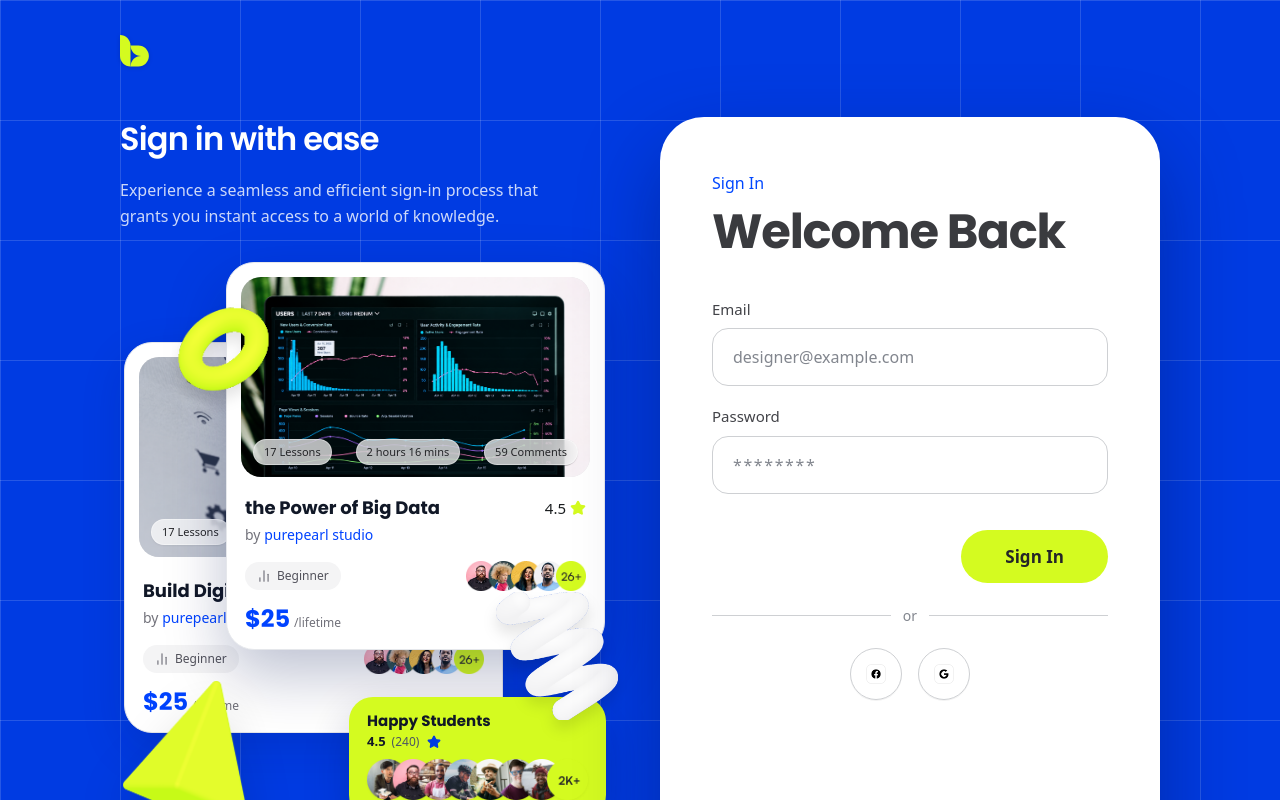
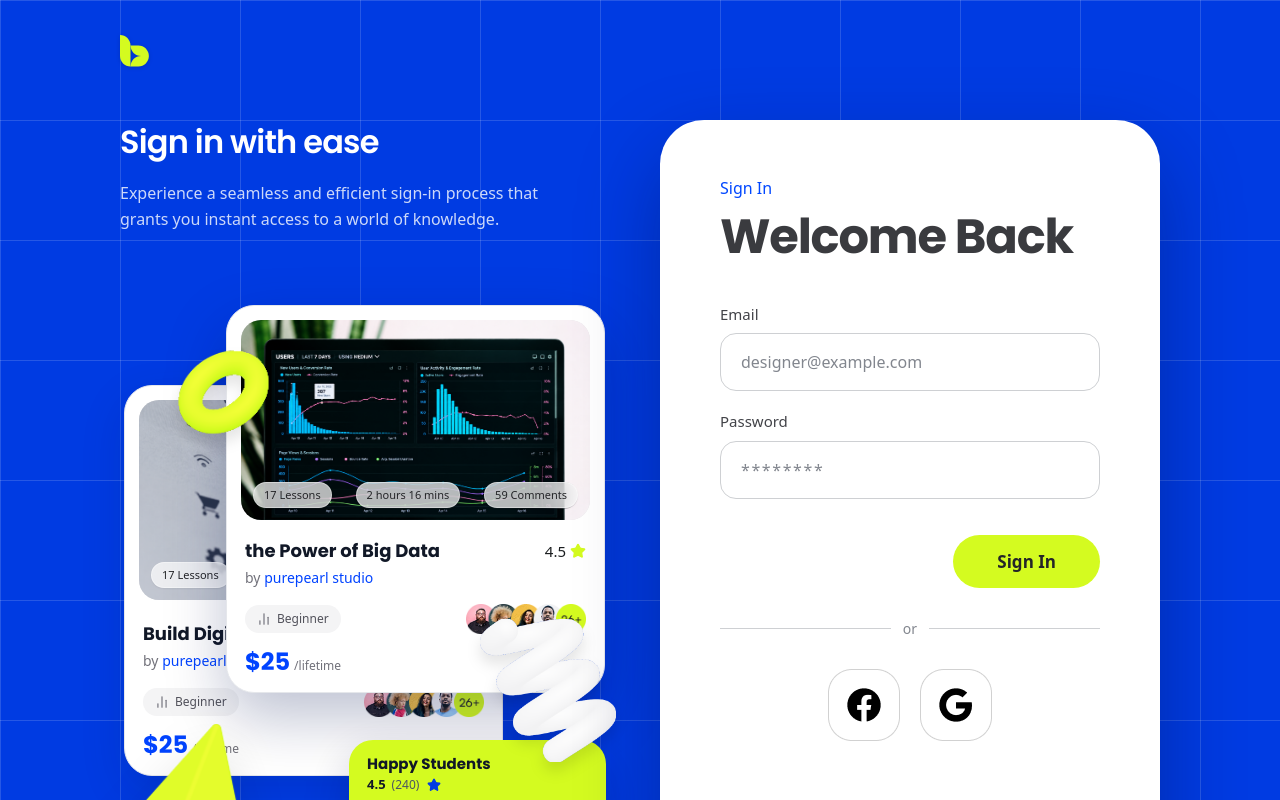
Before and after one commit to Pijus-Saha/bytespace-doin_tech, a Next.js app: page /login in a window 1280 px wide. Shown: the top 800 px of the page. Built offline with nearby package versions, Linux system fonts and the light colour scheme; a web font is replaced by a local one.

Commit message:
Minor fixes on register and login pages

```diff
--- a/src/app/login/page.tsx
+++ b/src/app/login/page.tsx
@@ -45,7 +45,7 @@ export default function LoginPage() {
       />
 
       {/* Main 1440px Container Frame */}
-      <div className="relative z-10 w-full max-w-[1440px] min-h-screen mx-auto px-6 sm:px-12 lg:px-[120px] pt-[35px] pb-10 flex flex-col justify-between">
+      <div className="relative z-10 w-full max-w-[1440px] min-h-screen mx-auto px-6 sm:px-12 lg:px-[120px] pt-[35px] pb-10 lg:pb-[122px] flex flex-col">
 
         {/* Top Header: ByteSpace Brand Logo */}
         <header className="w-full flex items-center">
@@ -66,7 +66,7 @@ export default function LoginPage() {
         </header>
 
         {/* Main Content Area: Split 2-Column Grid */}
-        <main className="w-full grid grid-cols-1 lg:grid-cols-12 gap-8 lg:gap-10 items-start my-auto pt-6 lg:pt-[50px] pb-6">
+        <main className="w-full grid grid-cols-1 lg:grid-cols-12 gap-8 lg:gap-10 items-start mt-6 lg:mt-[53px]">
 
           {/* Left Column: Heading, Subtitle & Course Cluster */}
           <div className="lg:col-span-6 flex flex-col items-start">
@@ -82,14 +82,14 @@ export default function LoginPage() {
             </p>
 
             {/* 3D Composite Graphic Stack Composed of Real Elements */}
-            <div className="mt-6 sm:mt-8 relative -ml-[24px]">
+            <div className="mt-6 sm:mt-8 lg:mt-[72px] relative -ml-[24px]">
               <RegisterCourseCluster />
             </div>
           </div>
 
           {/* Right Column: Login Card */}
           <div className="lg:col-span-6 flex justify-center lg:justify-end">
-            <div className="w-full max-w-[575px] bg-white rounded-[36px] sm:rounded-[40px] lg:rounded-[44px] px-8 sm:px-12 lg:px-[52px] pt-10 sm:pt-12 lg:pt-[54px] pb-10 sm:pb-12 shadow-[0_35px_80px_rgba(0,18,80,0.38)] relative flex flex-col justify-between min-h-[580px] sm:min-h-[680px] lg:min-h-[760px]">
+            <div className="w-full max-w-[576px] lg:w-[576px] lg:h-[782px] bg-white rounded-[36px] sm:rounded-[40px] lg:rounded-[44px] px-8 sm:px-12 lg:px-[60px] pt-10 sm:pt-12 lg:pt-[56px] pb-10 sm:pb-12 lg:pb-[56px] shadow-[0_35px_80px_rgba(0,18,80,0.38)] relative flex flex-col justify-between">
 
               {isSubmitted ? (
                 /* Success State */
@@ -191,39 +191,41 @@ export default function LoginPage() {
                   </form>
 
                   {/* Or divider */}
-                  <div className="relative my-7 sm:my-8 flex items-center justify-center">
+                  <div className="relative my-8 sm:my-10 flex items-center justify-center">
                     <div className="border-t border-neutral-200 w-full" />
                     <span className="bg-white px-3 text-xs sm:text-sm text-neutral-400 absolute">
                       or
                     </span>
                   </div>
 
-                  {/* Social Buttons */}
-                  <div className="flex items-center justify-center gap-4">
+                  {/* Social Buttons: 72x72 Squircle Figma assets */}
+                  <div className="flex items-center justify-center gap-5">
                     <button
                       type="button"
                       aria-label="Continue with Facebook"
-                      className="w-13 h-13 rounded-full border border-neutral-200 flex items-center justify-center hover:bg-neutral-50 hover:border-neutral-300 transition-all hover:scale-105 active:scale-95 shadow-2xs"
+                      className="w-[72px] h-[72px] relative transition-transform duration-200 hover:scale-105 active:scale-95 cursor-pointer focus:outline-none"
                     >
                       <Image
                         src="/assets/brand/icon-social-facebook.png"
                         alt="Facebook"
-                        width={24}
-                        height={24}
-                        className="w-5 h-5 object-contain"
+                        width={72}
+                        height={72}
+                        priority
+                        className="w-full h-full object-contain"
                       />
                     </button>
                     <button
                       type="button"
                       aria-label="Continue with Google"
-                      className="w-13 h-13 rounded-full border border-neutral-200 flex items-center justify-center hover:bg-neutral-50 hover:border-neutral-300 transition-all hover:scale-105 active:scale-95 shadow-2xs"
+                      className="w-[72px] h-[72px] relative transition-transform duration-200 hover:scale-105 active:scale-95 cursor-pointer focus:outline-none"
                     >
                       <Image
                         src="/assets/brand/icon-social-google.png"
                         alt="Google"
-                        width={24}
-                        height={24}
-                        className="w-5 h-5 object-contain"
+                        width={72}
+                        height={72}
+                        priority
+                        className="w-full h-full object-contain"
                       />
                     </button>
                   </div>
@@ -231,7 +233,7 @@ export default function LoginPage() {
               )}
 
               {/* Card Footer: New user? Create an account */}
-              <div className="mt-8 sm:mt-10 text-center text-sm sm:text-[15px] text-neutral-700">
+              <div className="mt-8 text-center text-sm sm:text-[15px] text-neutral-600">
                 New user?{" "}
                 <Link
                   href="/register"
--- a/src/app/register/page.tsx
+++ b/src/app/register/page.tsx
@@ -46,7 +46,7 @@ export default function RegisterPage() {
       />
 
       {/* Main 1440px Container Frame */}
-      <div className="relative z-10 w-full max-w-[1440px] min-h-screen mx-auto px-6 sm:px-12 lg:px-[120px] pt-[35px] pb-10 flex flex-col justify-between">
+      <div className="relative z-10 w-full max-w-[1440px] min-h-screen mx-auto px-6 sm:px-12 lg:px-[120px] pt-[35px] pb-10 lg:pb-[122px] flex flex-col">
 
         {/* Top Header: ByteSpace Lime Brand Mark */}
         <header className="w-full flex items-center">
@@ -67,7 +67,7 @@ export default function RegisterPage() {
         </header>
 
         {/* Main Content Area: Split 2-Column Grid */}
-        <main className="w-full grid grid-cols-1 lg:grid-cols-12 gap-8 lg:gap-10 items-start my-auto pt-6 lg:pt-[50px] pb-6">
+        <main className="w-full grid grid-cols-1 lg:grid-cols-12 gap-8 lg:gap-10 items-start mt-6 lg:mt-[53px]">
 
           {/* Left Column: Heading, Subtitle & Course Cluster */}
           <div className="lg:col-span-6 flex flex-col items-start">
@@ -83,14 +83,14 @@ export default function RegisterPage() {
             </p>
 
             {/* 3D Composite Graphic Stack Composed of Real Elements */}
-            <div className="mt-6 sm:mt-8 relative -ml-[24px]">
+            <div className="mt-6 sm:mt-8 lg:mt-[46px] relative -ml-[24px]">
               <RegisterCourseCluster />
             </div>
           </div>
 
           {/* Right Column: Register Card */}
           <div className="lg:col-span-6 flex justify-center lg:justify-end">
-            <div className="w-full max-w-[575px] bg-white rounded-[36px] sm:rounded-[40px] lg:rounded-[44px] px-8 sm:px-12 lg:px-[52px] pt-10 sm:pt-12 lg:pt-[54px] pb-10 sm:pb-12 shadow-[0_35px_80px_rgba(0,18,80,0.38)] relative flex flex-col justify-between min-h-[580px] sm:min-h-[680px] lg:min-h-[760px]">
+            <div className="w-full max-w-[576px] lg:w-[576px] lg:h-[782px] bg-white rounded-[36px] sm:rounded-[40px] lg:rounded-[44px] px-8 sm:px-12 lg:px-[60px] pt-10 sm:pt-12 lg:pt-[56px] pb-10 sm:pb-12 lg:pb-[56px] shadow-[0_35px_80px_rgba(0,18,80,0.38)] relative flex flex-col justify-between">
 
               {isSubmitted ? (
                 /* Success State */
--- a/src/components/RegisterCourseCluster.tsx
+++ b/src/components/RegisterCourseCluster.tsx
@@ -210,7 +210,7 @@ export default function RegisterCourseCluster() {
       {/* ================= 6. 3D DECORATION: White Squiggle Ribbon (Right) ================= */}
       <div
         className="absolute z-40 pointer-events-none drop-shadow-xl"
-        style={{ left: "400px", top: "330px", width: "122px", height: "141px" }}
+        style={{ left: "384px", top: "314px", width: "136px", height: "155px" }}
       >
         <Image
           src="/assets/decorations/3d-white-ribbon-hero.png"
```
